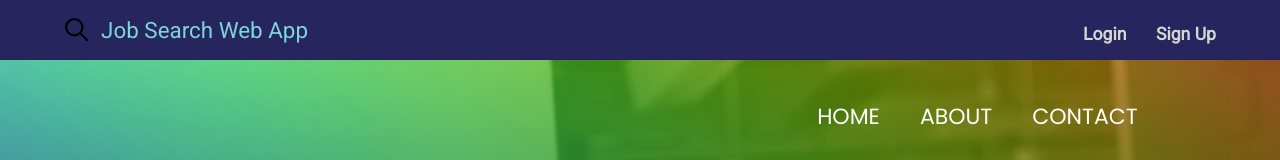
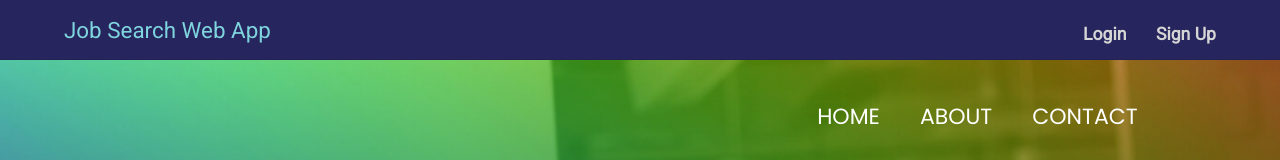
Before and after one commit to diabaatwit/Career-Match-PRO-Web-Application, a React (Create React App) app in the folder client/: page / in a window 1280 px wide. Shown: the top 160 px of the page. Built offline with nearby package versions, Linux system fonts and the light colour scheme; the HTML template or start-up script is replaced by a standard one.

Commit message:
removing react icon

```diff
--- a/client/src/components/header.js
+++ b/client/src/components/header.js
@@ -1,6 +1,5 @@
 import React, { Component } from 'react'
 import '../css/header.css'
-import { GrSearch } from 'react-icons/gr'
 
 class Header extends Component {
     render() {
@@ -12,7 +11,7 @@ class Header extends Component {
                         <div>
                             <a href="/">
                                 <h1 className='title'>
-                                    <GrSearch size={26} />&nbsp;
+
                                     Job Search Web App
                                 </h1>
                             </a>
@@ -27,7 +26,7 @@ class Header extends Component {
                         <div>
                             <a href="/">
                                 <h1 className='title'>
-                                    <GrSearch size={26} />&nbsp;
+
                                     Job Search Web App
                                 </h1>
                             </a>
```
